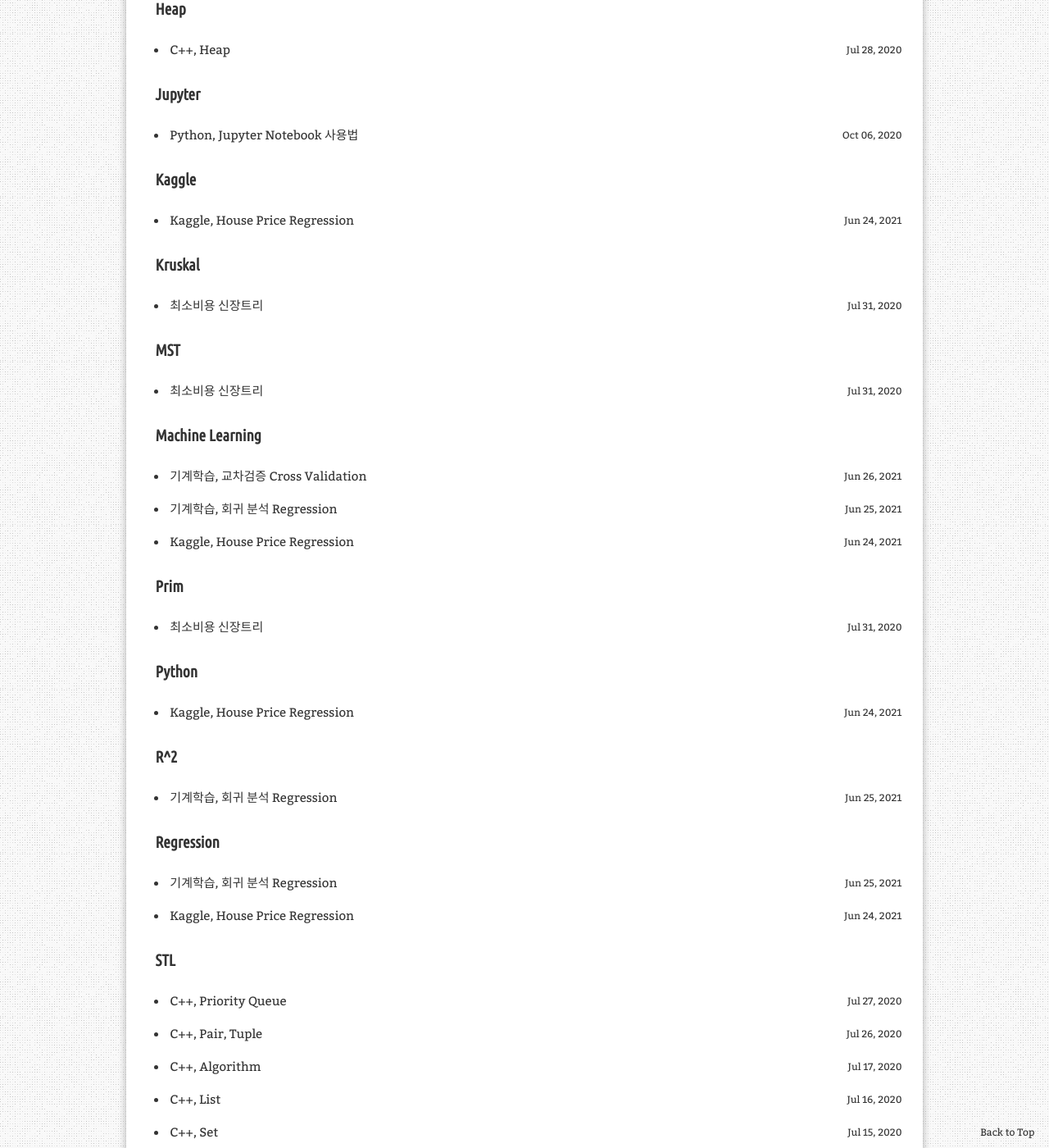
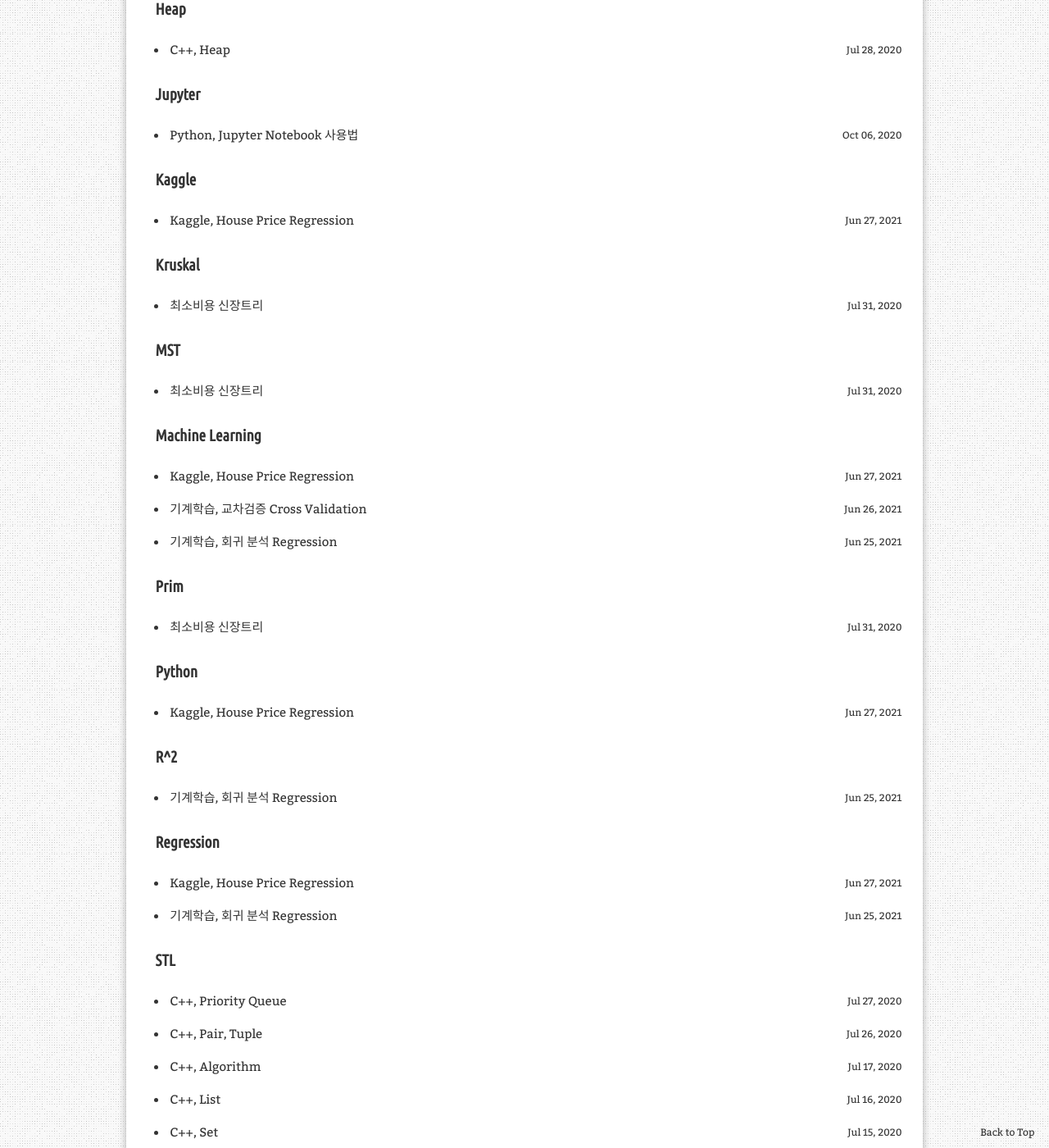
Before and after one commit to aristohyun/aristohyun.github.io, a Jekyll site: the page built from blog/tags/index.html, in a window 1280 px wide and 1400 px high, scrolled down 1759 px. Shown: the whole window at 82% size. Built offline with Jekyll 4.4.1, drawn with Linux system fonts in a browser that asks for light colours; comment, search, counter and statistics services are not loaded; some of the changed text lies outside the part shown.

Commit message:
Update and rename 2021-06-24-Kaggle_Practice.md to 2021-06-27-Kaggle_Practice.md

```diff
--- a/_posts/2021-06-24-Kaggle_Practice.md
+++ b/_posts/2021-06-27-Kaggle_Practice.md
@@ -6,7 +6,7 @@ categories: [MachineLearning]
 tags: [Machine Learning, Supervised Learning, Kaggle, Python, Regression, CV]
 use_math: true
 redirect_from:
-  - /2021/06/24/
+  - /2021/06/27/
 ---
 
 * Kramdown table of contents
```
